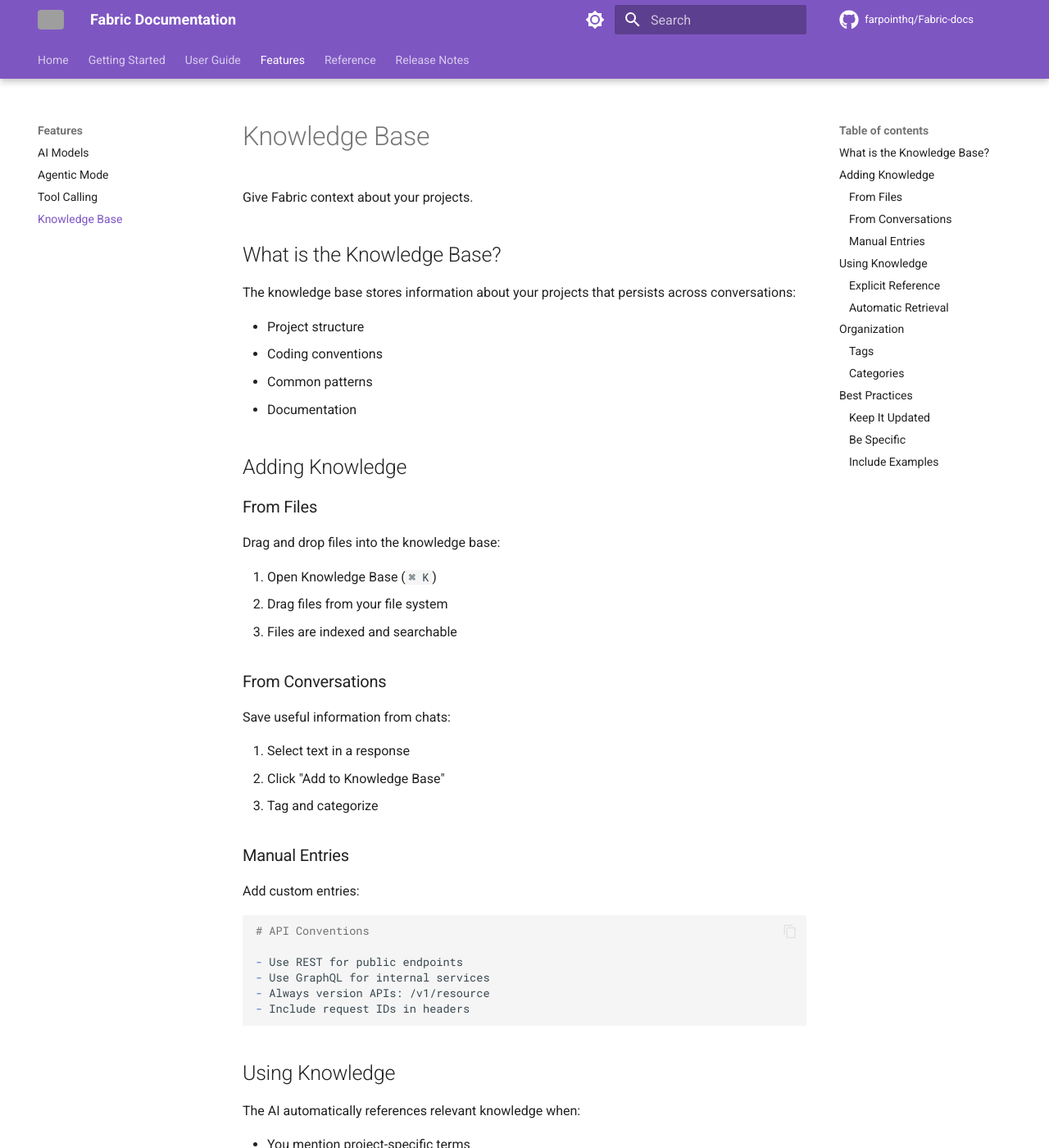
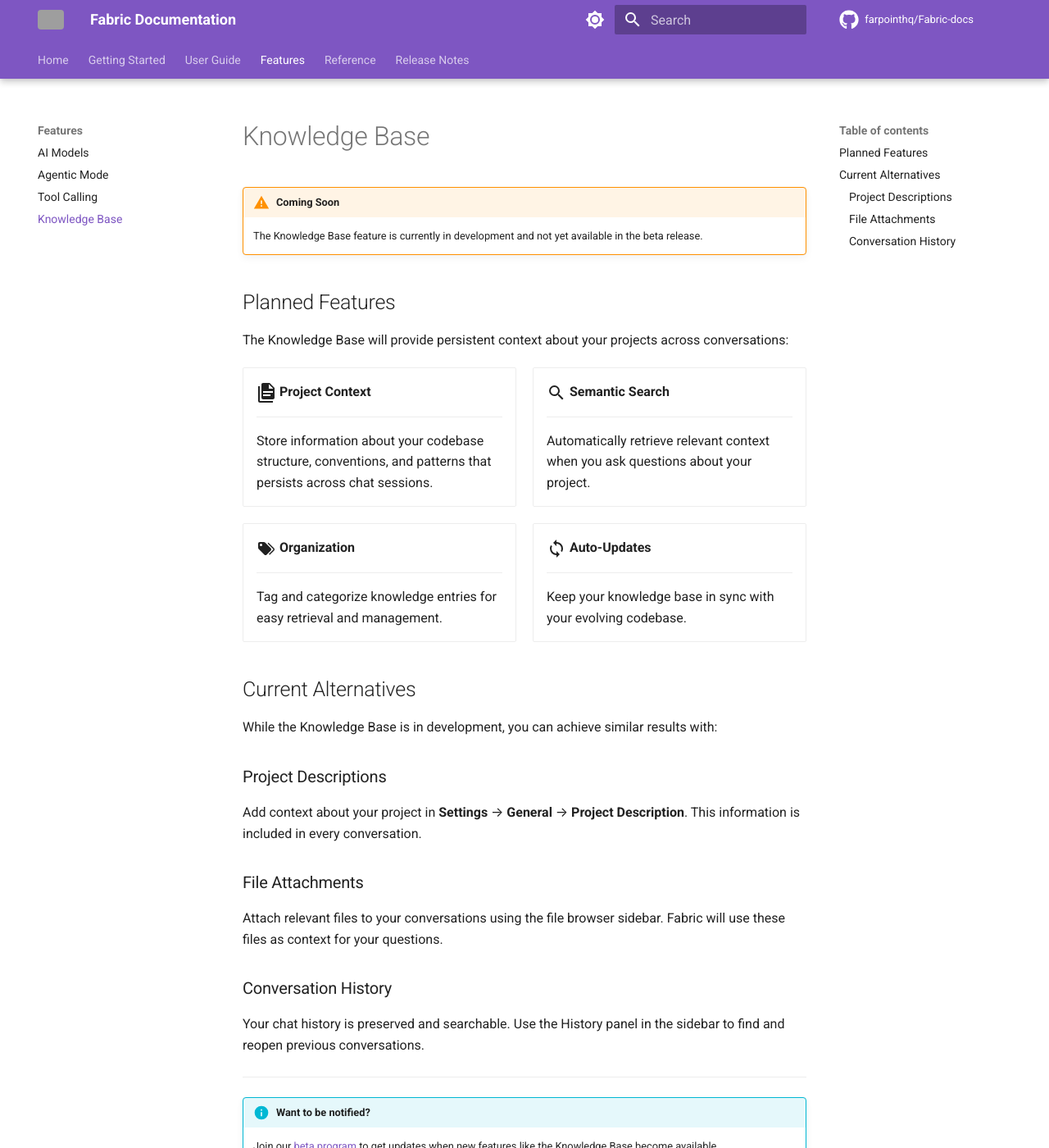
Before and after one commit to farpointhq/Fabric-docs, an MkDocs documentation site: the page built from docs/features/knowledge-base.md, in a window 1280 px wide and 1400 px high. Shown: the whole window at 82% size. Built offline with MkDocs 1.6.1 and Material for MkDocs 9.7.7, drawn with Linux system fonts in a browser that asks for light colours; comment, search, counter and statistics services are not loaded; the version menu is left out; some of the changed text lies outside the part shown; grey boxes are pictures that could not be loaded.

Commit message:
docs: Remove fictional features, update to current model names
Audit revealed multiple docs describing non-existent features.
This commit brings documentation in line with actual implementation.

Changes:
- Knowledge Base: Replaced with "Coming Soon" page (feature not implemented)
- Quick Start: Removed @mentions, drag-drop (not implemented), fixed shortcuts
- Chat Interface: Removed @mentions, System Prompts UI (not implemented)
- Agentic Mode: Removed ⌘⇧A shortcut, /agent command, permission presets
- Installation: Updated model name (Claude 3.5 → 4.5)
- All pages: Updated model names to current versions (Claude 4.5, GPT-5, Gemini 3.0)

````diff
--- a/docs/features/knowledge-base.md
+++ b/docs/features/knowledge-base.md
@@ -1,120 +1,57 @@
 # Knowledge Base
 
-Give Fabric context about your projects.
+!!! warning "Coming Soon"
+    The Knowledge Base feature is currently in development and not yet available in the beta release.
 
-## What is the Knowledge Base?
+## Planned Features
 
-The knowledge base stores information about your projects that persists across conversations:
+The Knowledge Base will provide persistent context about your projects across conversations:
 
-- Project structure
-- Coding conventions
-- Common patterns
-- Documentation
+<div class="grid cards" markdown>
 
-## Adding Knowledge
+-   :material-file-document-multiple:{ .lg .middle } **Project Context**
 
-### From Files
+    ---
 
-Drag and drop files into the knowledge base:
+    Store information about your codebase structure, conventions, and patterns that persists across chat sessions.
 
-1. Open Knowledge Base (`⌘ K`)
-2. Drag files from your file system
-3. Files are indexed and searchable
+-   :material-magnify:{ .lg .middle } **Semantic Search**
 
-### From Conversations
+    ---
 
-Save useful information from chats:
+    Automatically retrieve relevant context when you ask questions about your project.
 
-1. Select text in a response
-2. Click "Add to Knowledge Base"
-3. Tag and categorize
+-   :material-tag-multiple:{ .lg .middle } **Organization**
 
-### Manual Entries
+    ---
 
-Add custom entries:
+    Tag and categorize knowledge entries for easy retrieval and management.
 
-```markdown
-# API Conventions
+-   :material-sync:{ .lg .middle } **Auto-Updates**
 
-- Use REST for public endpoints
-- Use GraphQL for internal services
-- Always version APIs: /v1/resource
-- Include request IDs in headers
-```
+    ---
 
-## Using Knowledge
+    Keep your knowledge base in sync with your evolving codebase.
 
-The AI automatically references relevant knowledge when:
+</div>
 
-- You mention project-specific terms
-- You ask about conventions
-- You work on related code
+## Current Alternatives
 
-### Explicit Reference
+While the Knowledge Base is in development, you can achieve similar results with:
 
-```
-Using our API conventions, create a new endpoint for...
-```
+### Project Descriptions
 
-### Automatic Retrieval
+Add context about your project in **Settings** → **General** → **Project Description**. This information is included in every conversation.
 
-The AI searches the knowledge base for relevant context automatically.
+### File Attachments
 
-## Organization
+Attach relevant files to your conversations using the file browser sidebar. Fabric will use these files as context for your questions.
 
-### Tags
+### Conversation History
 
-Organize entries with tags:
+Your chat history is preserved and searchable. Use the History panel in the sidebar to find and reopen previous conversations.
 
-- `#api`
-- `#frontend`
-- `#deployment`
-- `#testing`
+---
 
-### Categories
-
-Group related entries:
-
-- Conventions
-- Architecture
-- Troubleshooting
-- Onboarding
-
-## Best Practices
-
-### Keep It Updated
-
-Review and update knowledge regularly:
-
-- Remove outdated information
-- Add new conventions
-- Refine existing entries
-
-### Be Specific
-
-Good:
-```
-Database migrations run with: npm run db:migrate
-Test database: npm run db:migrate:test
-```
-
-Not as good:
-```
-We have database migrations
-```
-
-### Include Examples
-
-```markdown
-# Error Handling Pattern
-
-All API errors should return:
-
-{
-  "error": {
-    "code": "VALIDATION_ERROR",
-    "message": "Email is required",
-    "field": "email"
-  }
-}
-```
+!!! info "Want to be notified?"
+    Join our [beta program](https://farpointalpha.com/fabric) to get updates when new features like the Knowledge Base become available.
````
Also changed, not shown: docs/features/agentic-mode.md (+12 -62 lines), docs/getting-started/installation.md (+1 -1 lines), docs/getting-started/quickstart.md (+10 -23 lines), docs/guide/chat.md (+6 -45 lines).
